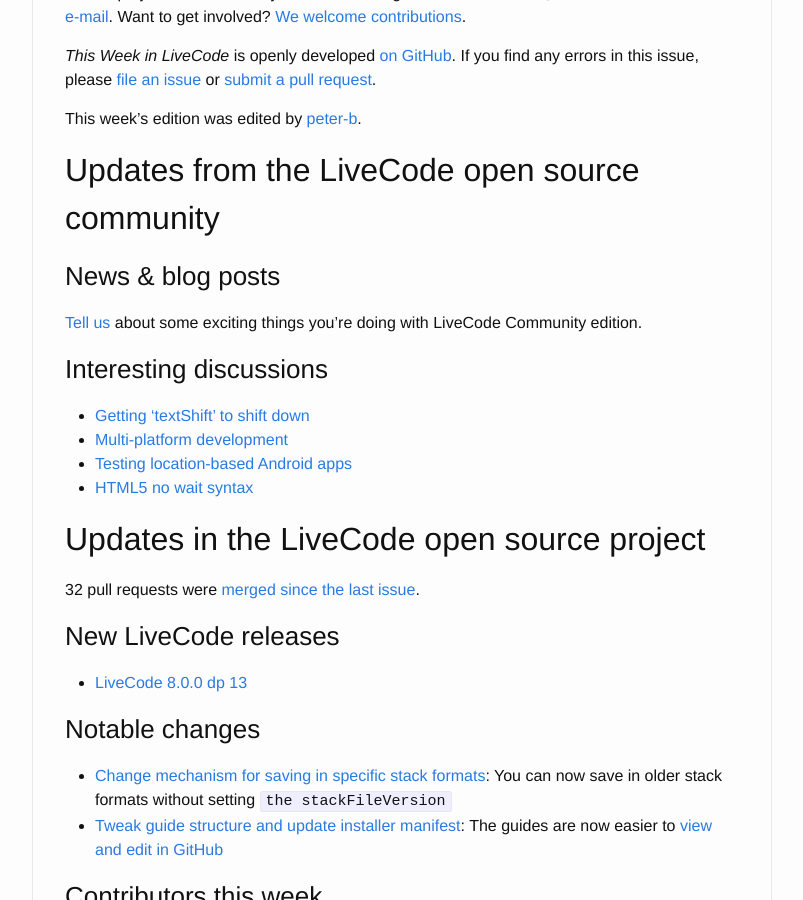
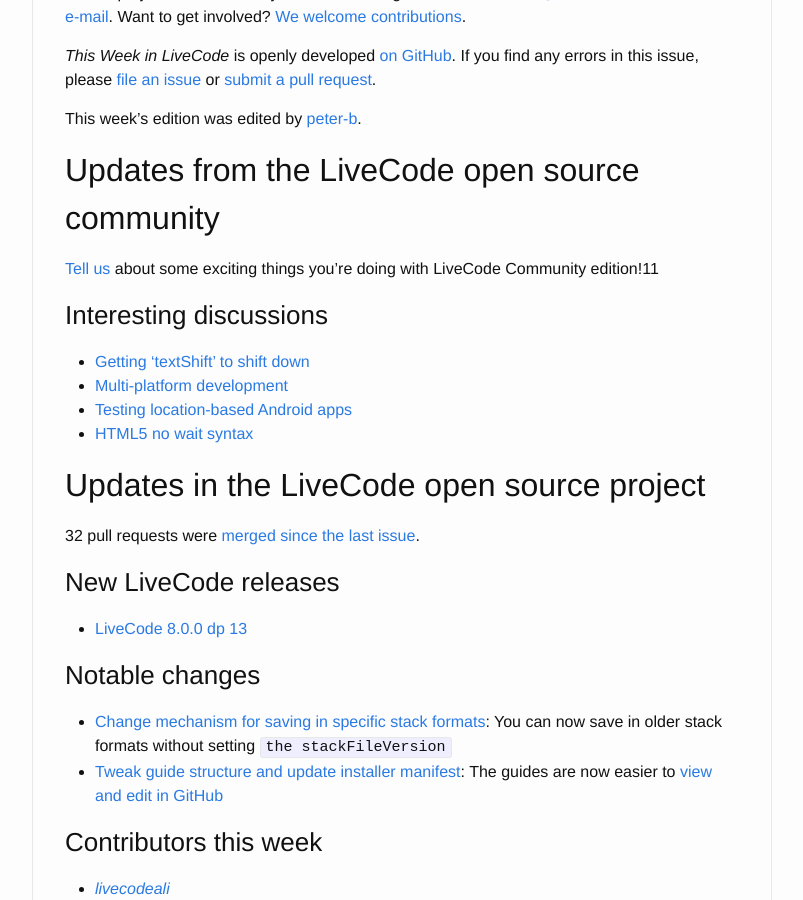
Before and after one commit to livecode/this-week-in-livecode, a Jekyll site: the page built from _posts/2016-01-18-this-week-in-livecode-16.markdown, in a window 1280 px wide and 900 px high, scrolled down 414 px. Shown: the whole window, without its empty margins (238-1041 px from the left). Built offline with Jekyll 4.4.1, drawn with Linux system fonts in a browser that asks for light colours.

Commit message:
Issue 16 - minor grammar tweak.

```diff
--- a/_posts/2016-01-18-this-week-in-livecode-16.markdown
+++ b/_posts/2016-01-18-this-week-in-livecode-16.markdown
@@ -13,10 +13,8 @@
 
 ## Updates from the LiveCode open source community
 
-### News & blog posts
-
 [Tell us](mailto:opensource@livecode.com?subject=This Week in Livecode) about
-some exciting things you're doing with LiveCode Community edition.
+some exciting things you're doing with LiveCode Community edition!11
 
 ### Interesting discussions
 
```
